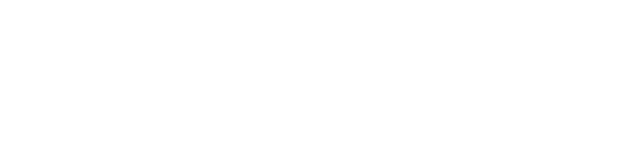
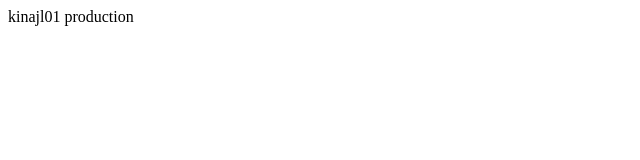
Before and after one commit to kinjal2006/aryan123, a plain HTML site: page index.html in a window 1280 px wide. Shown: the whole page, without its empty margins (0-640 px from the left). Drawn offline with Linux system fonts and the light colour scheme.

Commit message:
first commit

```diff
--- a/index.html
+++ b/index.html
@@ -6,6 +6,7 @@
     <title>Document</title>
 </head>
 <body>
-
+    kinajl01
+    production
 </body>
 </html>
```
